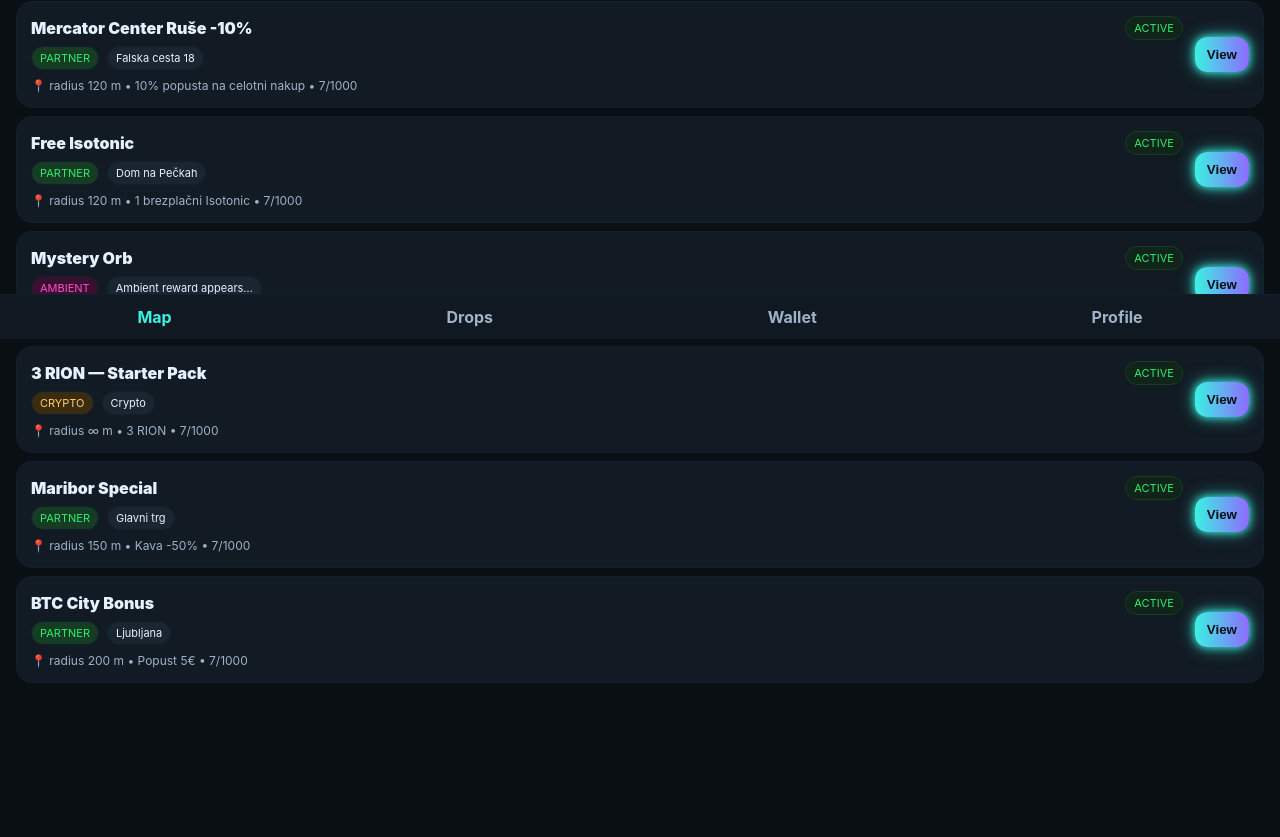
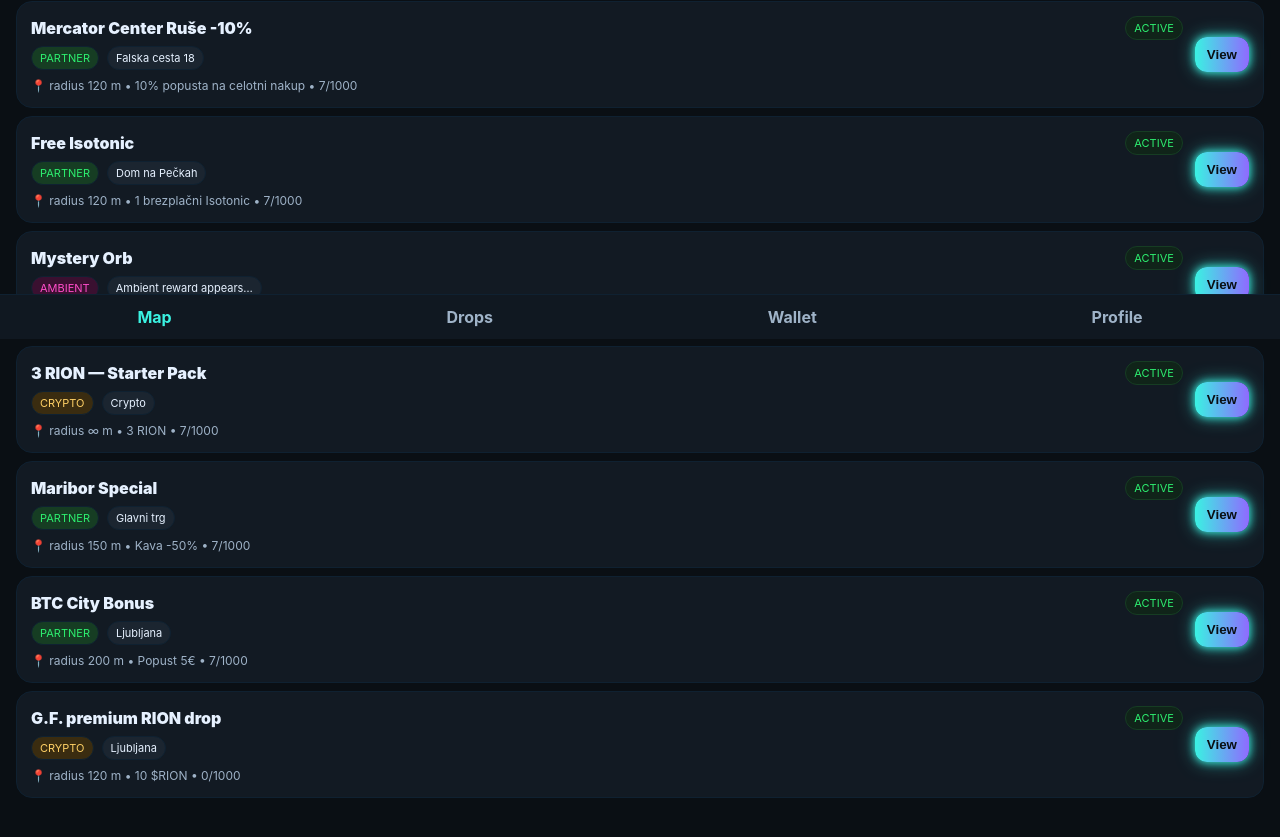
Before and after one commit to matevzfilej/dropx, a React (Vite) app: page / in a window 1280 px wide. Shown: the part 461-1298 px from the top of the page. Built offline with nearby package versions, Linux system fonts and the light colour scheme; no server answers.

Commit message:
feat: add G.F. premium RION drop (crypto, Ljubljana)

```diff
--- a/src/store.js
+++ b/src/store.js
@@ -39,6 +39,22 @@
   { id:'btc-bonus', title:'BTC City Bonus', type:'PARTNER', color:'green',
     lat:46.065, lng:14.542, radius:200, cap:1000, claims:7,
     subtitle:'Ljubljana', reward:'Popust 5€' },
+
+{
+  id: 'gf-premium',
+  title: 'G.F. premium RION drop',
+  type: 'CRYPTO',           // barva: rumena (v UI je mapirano na 'crypto')
+  color: 'yellow',
+  lat: 46.07109308048376,
+  lng: 14.480521283899263,
+  radius: 120,              // zahtevaj približanje (po potrebi spremeni na null za “anywhere”)
+  cap: 1000,
+  claims: 0,
+  subtitle: 'Ljubljana',
+  reward: '10 $RION'
+},
+
+
 ]
 
 export const useStore = create((set, get) => ({
```
